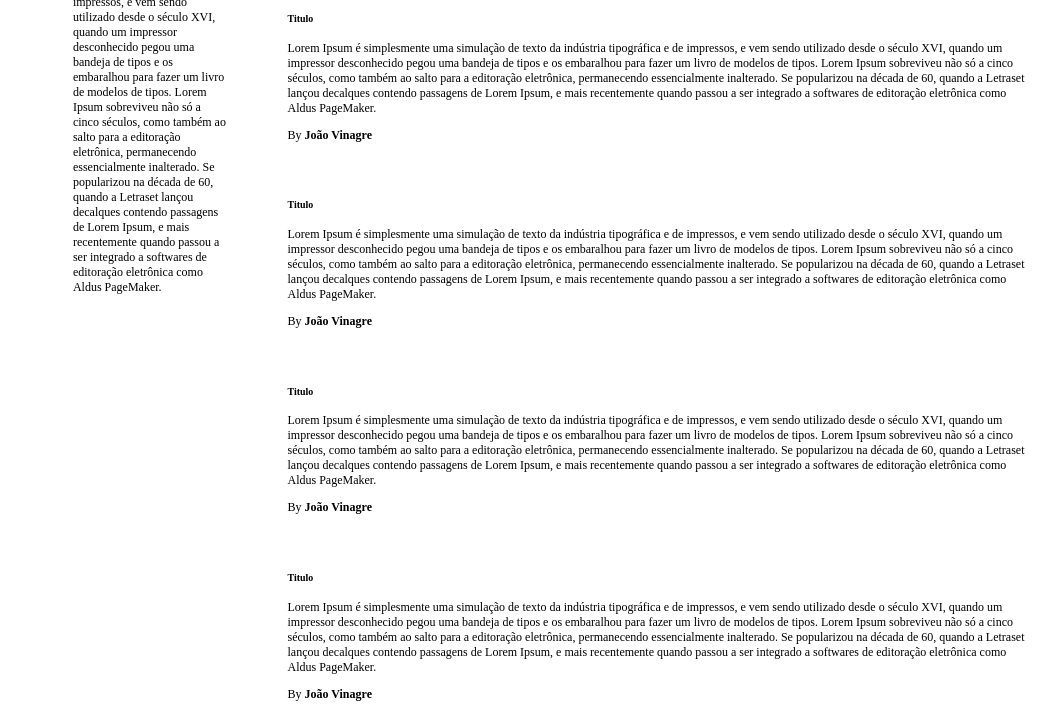
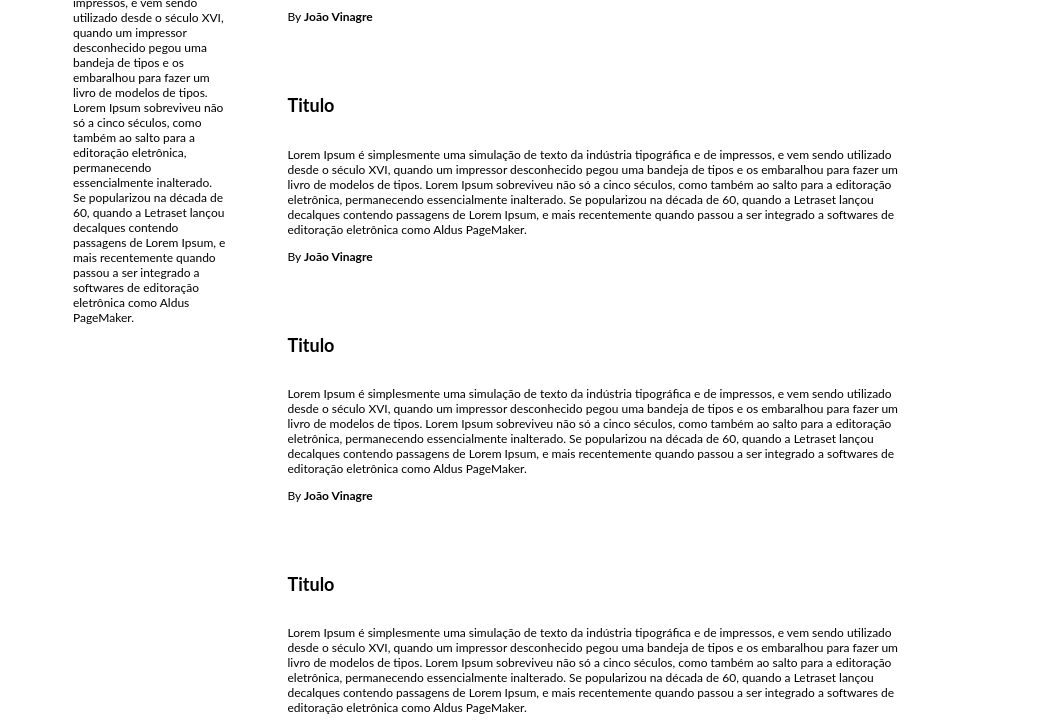
Before and after one commit to jrvlima-puc/web-mobile-puc, a website: page client/exercicios-2016/exercicio-1-solucao.html in a window 1280 px wide. Shown: the part 447-1171 px from the top of the page, without its empty margins (96-1158 px from the left). Drawn offline with Linux system fonts and the light colour scheme.

Commit message:
solucao exercicio 1 e refatoracao de codigos entregues

```diff
--- a/client/exercicios-2016/main-1-solucao.css
+++ b/client/exercicios-2016/main-1-solucao.css
@@ -2,6 +2,12 @@ body {
   font-size: 12px;
 	width: 80%;
 	margin: 0 auto;
+  font-family: "Lato", sans-serif;
+}
+
+h1 {
+  font-weight: bold;
+  font-size: 1.5em;
 }
 
 img {
@@ -59,6 +65,7 @@ section.posts {
 }
 
 .post {
+  width: 80%;
 	padding: 20px;
 }
 
```
